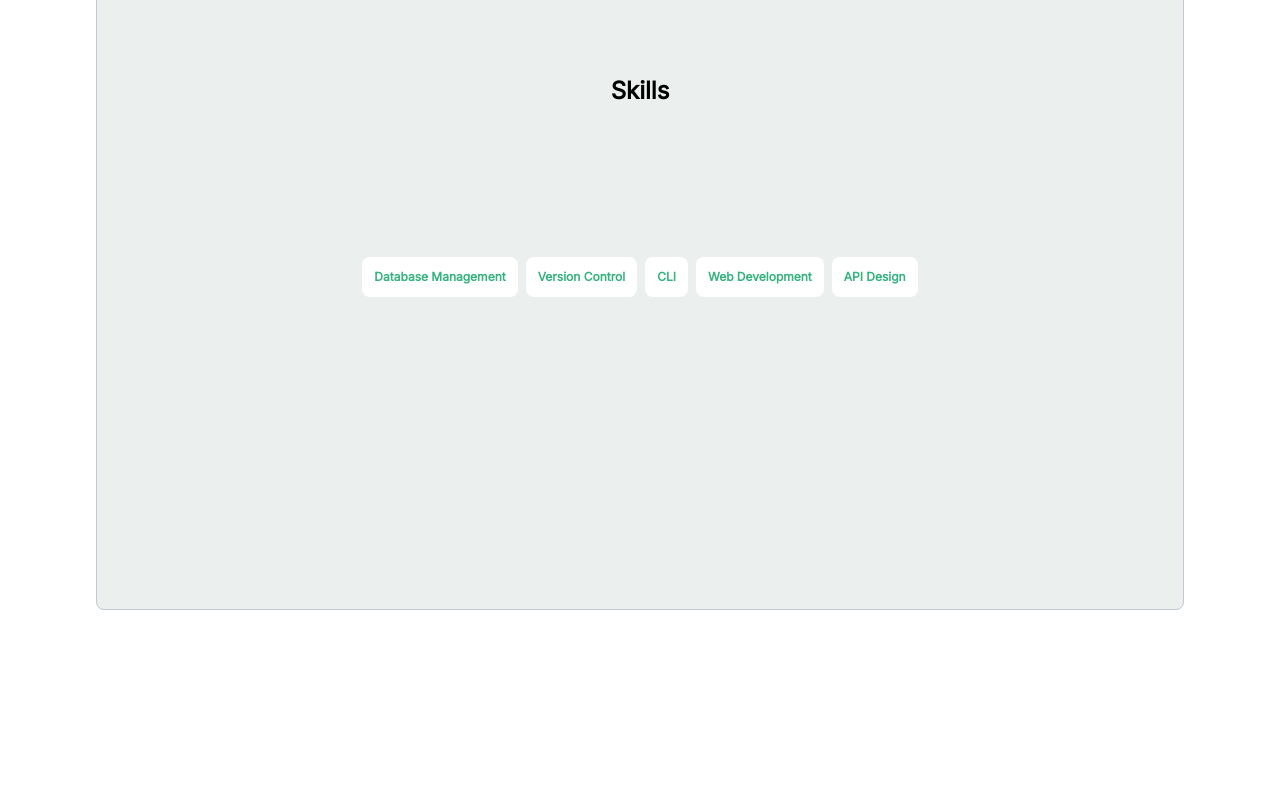
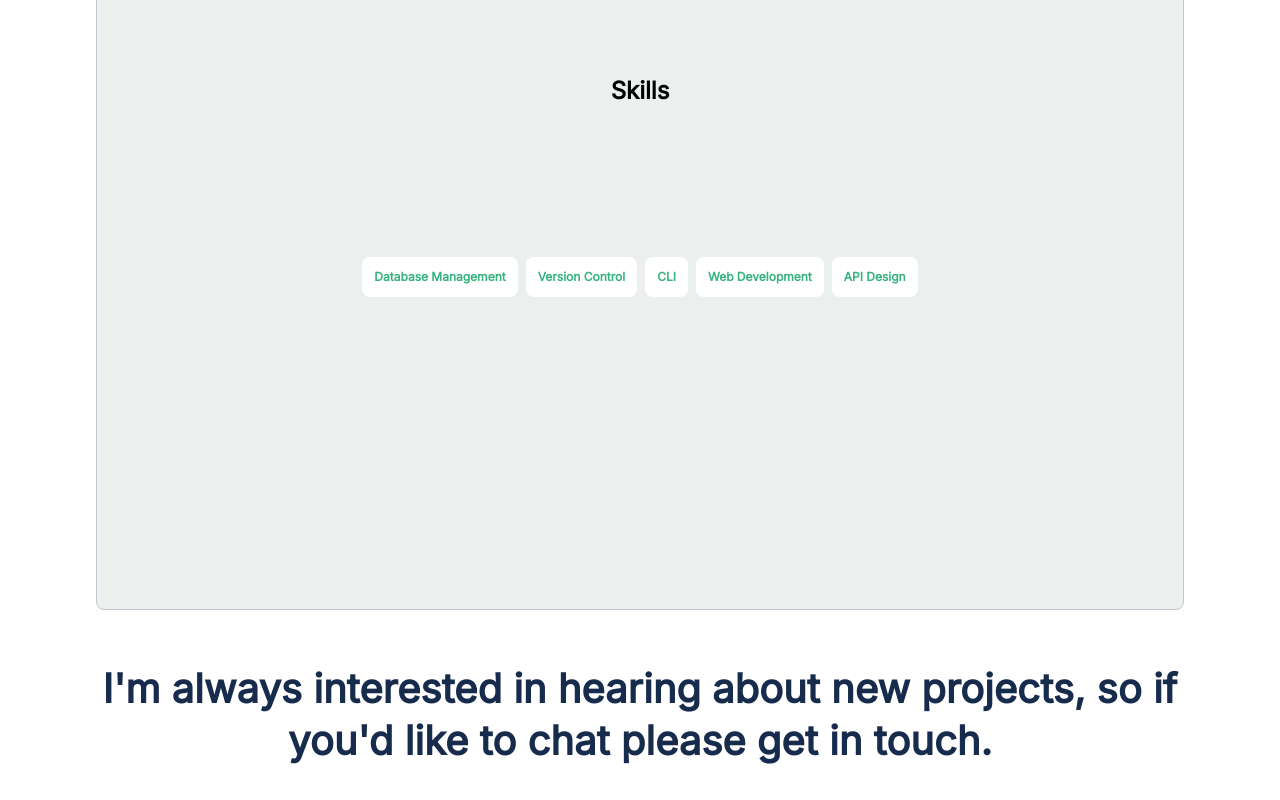
Before and after one commit to ichsansandy/portfolio-microverse, a website: page index.html in a window 1280 px wide. Shown: the part 7652-8452 px from the top of the page. Before the commit the page ends 8282 px from the top, so only its background shows below. Drawn offline with Linux system fonts and the light colour scheme.

Commit message:
Add first header for the form section

```diff
--- a/index.html
+++ b/index.html
@@ -348,5 +348,12 @@
         </li>
       </ul>
     </section>
+    <section class="flex-center">
+      <div class="section-container">
+        <h2 class="primary-text dark center-text">I'm always interested in hearing about new projects, so if you'd like to chat please get in touch.</h2>
+        <form></form>
+      </div>
+    </section>
+    <footer></footer>
   </body>
 </html>
```
